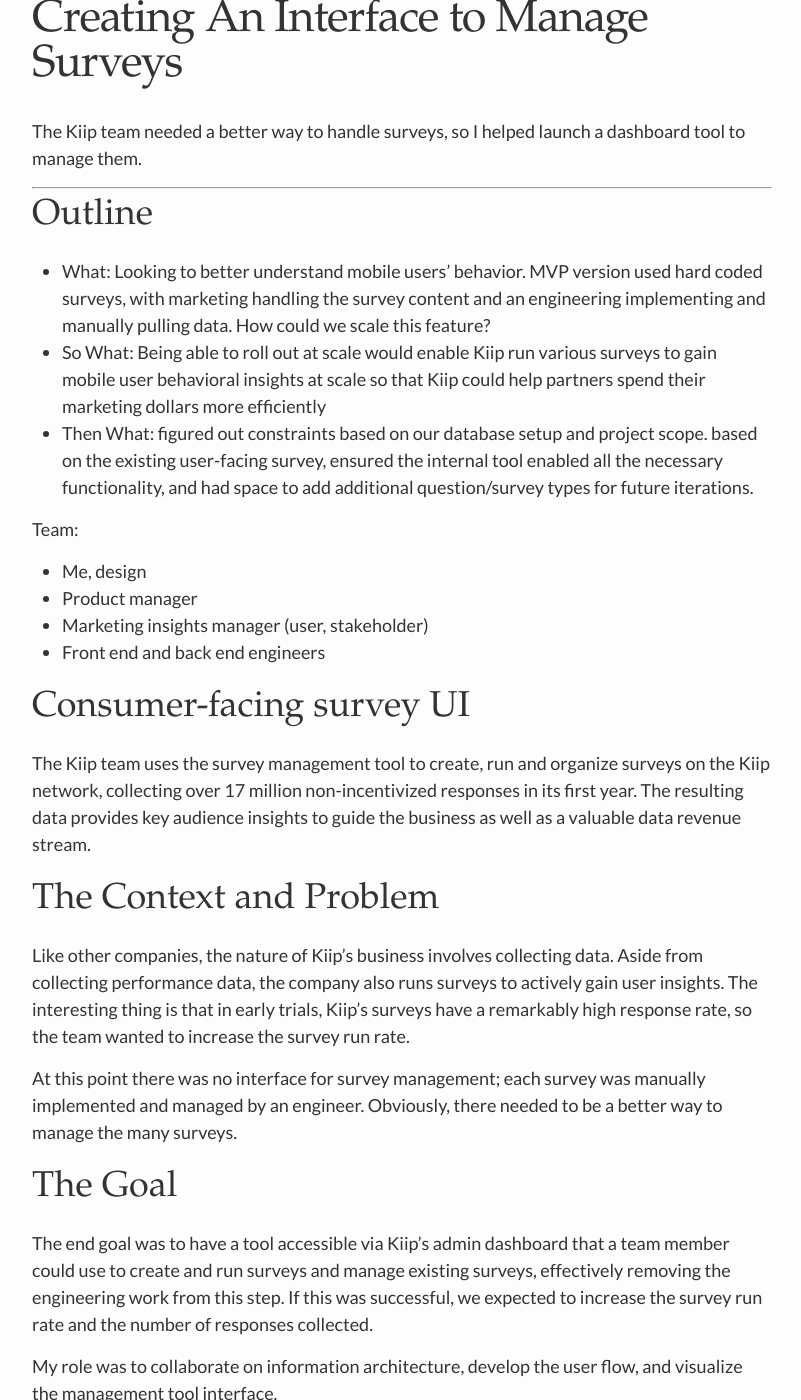
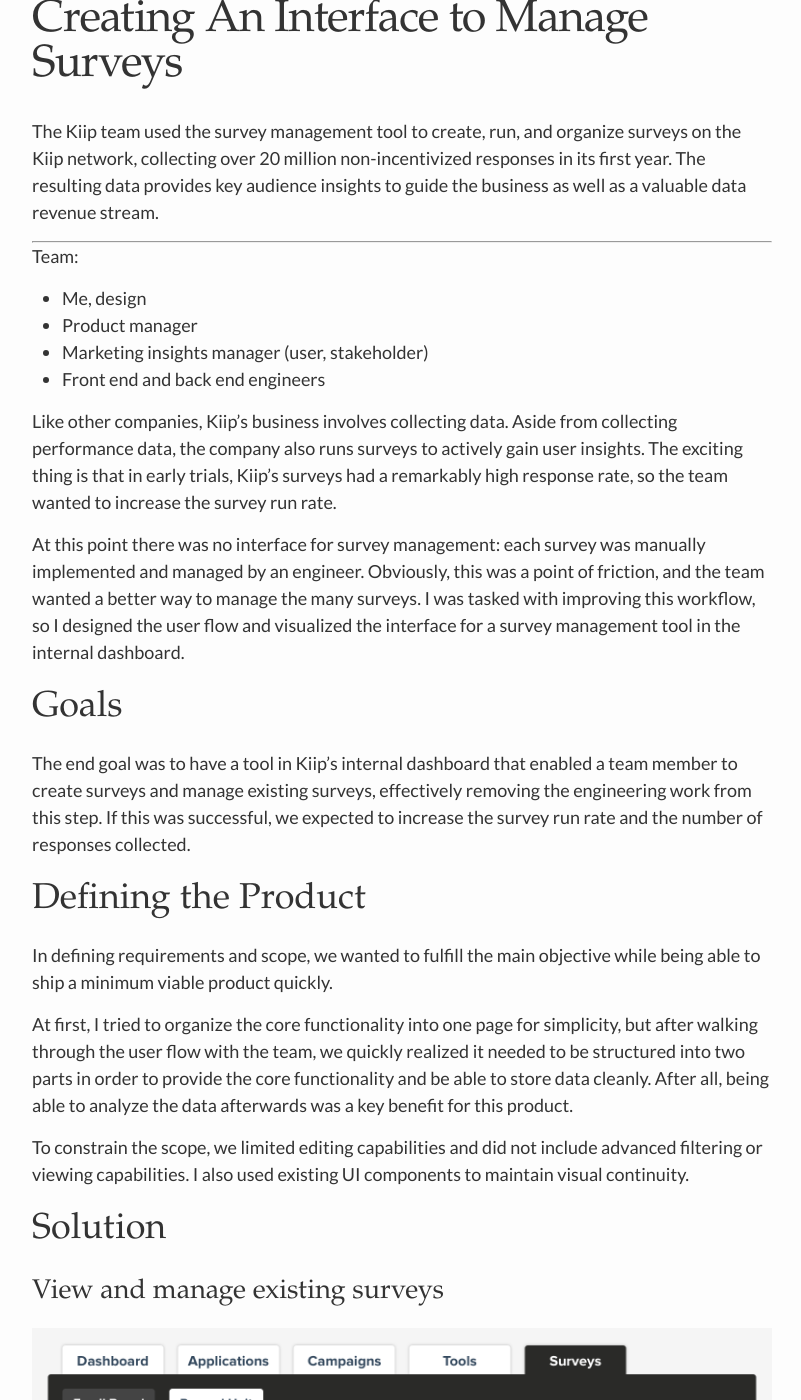
Before and after one commit to corihuang/corihuang.github.io, a Jekyll site: the page built from _projects/kiip-survey.md, in a window 1280 px wide and 1400 px high, scrolled down 249 px. Shown: the whole window, without its empty margins (238-1039 px from the left). Built offline with Jekyll 4.4.1, drawn with Linux system fonts in a browser that asks for light colours; some web fonts are replaced; some of the changed text lies outside the part shown.

Commit message:
edited kiip survey post

```diff
--- a/_projects/kiip-survey.md
+++ b/_projects/kiip-survey.md
@@ -5,14 +5,9 @@
 date: 2016-03-01
 ---
 
-The Kiip team needed a better way to handle surveys, so I helped launch a dashboard tool to manage them.
+The Kiip team used the survey management tool to create, run, and organize surveys on the Kiip network, collecting over 20 million non-incentivized responses in its first year. The resulting data provides key audience insights to guide the business as well as a valuable data revenue stream.
 
 ---
-## Outline
-
-- What: Looking to better understand mobile users' behavior. MVP version used hard coded surveys, with marketing handling the survey content and an engineering implementing and manually pulling data. How could we scale this feature?
-- So What: Being able to roll out at scale would enable Kiip run various surveys to gain mobile user behavioral insights at scale so that Kiip could help partners spend their marketing dollars more efficiently
-- Then What: figured out constraints based on our database setup and project scope. based on the existing user-facing survey, ensured the internal tool enabled all the necessary functionality, and had space to add additional question/survey types for future iterations.
 
 Team:
 - Me, design
@@ -20,57 +15,36 @@
 - Marketing insights manager (user, stakeholder)
 - Front end and back end engineers
 
-## Consumer-facing survey UI
+Like other companies, Kiip’s business involves collecting data. Aside from collecting performance data, the company also runs surveys to actively gain user insights. The exciting thing is that in early trials, Kiip’s surveys had a remarkably high response rate, so the team wanted to increase the survey run rate.
 
-The Kiip team uses the survey management tool to create, run and organize surveys on the Kiip network, collecting over 17 million non-incentivized responses in its first year. The resulting data provides key audience insights to guide the business as well as a valuable data revenue stream.
+At this point there was no interface for survey management: each survey was manually implemented and managed by an engineer. Obviously, this was a point of friction, and the team wanted a better way to manage the many surveys. I was tasked with improving this workflow, so I designed the user flow and visualized the interface for a survey management tool in the internal dashboard.
 
-## The Context and Problem
-Like other companies, the nature of Kiip’s business involves collecting data. Aside from collecting performance data, the company also runs surveys to actively gain user insights. The interesting thing is that in early trials, Kiip’s surveys have a remarkably high response rate, so the team wanted to increase the survey run rate.
+## Goals
+The end goal was to have a tool in Kiip’s internal dashboard that enabled a team member to create surveys and manage existing surveys, effectively removing the engineering work from this step. If this was successful, we expected to increase the survey run rate and the number of responses collected.
 
-At this point there was no interface for survey management; each survey was manually implemented and managed by an engineer. Obviously, there needed to be a better way to manage the many surveys.
+## Defining the Product
+In defining requirements and scope, we wanted to fulfill the main objective while being able to ship a minimum viable product quickly.
 
-## The Goal
-The end goal was to have a tool accessible via Kiip’s admin dashboard that a team member could use to create and run surveys and manage existing surveys, effectively removing the engineering work from this step. If this was successful, we expected to increase the survey run rate and the number of responses collected.
+At first, I tried to organize the core functionality into one page for simplicity, but after walking through the user flow with the team, we quickly realized it needed to be structured into two parts in order to provide the core functionality and be able to store data cleanly. After all, being able to analyze the data afterwards was a key benefit for this product.
 
-My role was to collaborate on information architecture, develop the user flow, and visualize the management tool interface.
+To constrain the scope, we limited editing capabilities and did not include advanced filtering or viewing capabilities. I also used existing UI components to maintain visual continuity.
 
-## Constraints
-In defining requirements and scope, we wanted to reach the main objectives while being able to ship something fairly quickly. Since the value of the survey data lies in the insights gleaned, it was important to control how survey question and answer data was input. We also contained the tool to just its core functionality by limiting editing capabilities and advanced features.
-
-Visually, the tool was part of a larger dashboard, so I respected existing UI components and tried to maintain visual continuity.
-
-## Research and Questions
-Being that this was an internal tool, I could assume a certain level of knowledge about dashboard functionality, and it was easy to speak to my users and test the design throughout the process.
-
-Through team discussions, we explored questions including but not limited to:
-- What information do you need to create a survey? What metadata do you need to be able to meaningfully parse the data collected?
-- Do surveys automatically start and end? What determines the survey flight?
-- How do we prevent duplicate questions with slightly different wording?
-- What if someone wants to run the same question in a different survey? How do they duplicate it?
-- Can you make any changes once the survey starts?
-
-## Exploring Solutions
-Early one-page ideas
-
-At first, I explored user flows that could be contained on one page because I wanted the tool to feel simple and transparent. However, in walking through the user flow with the product manager and marketing insights manager, we quickly realized it needed to be structured into two parts, which I think provides more clarity to the user and better aligns with our goal to control data input.
-
-The two parts allowed the user to:
+## Solution
 
 # View and manage existing surveys
 ![Survey management screen](/assets/img/kiip-survey-manage.png)
-I visualized this as an overview page with an accordion of all the surveys. There was a lot of data that needed to be organized on this screen so the user could see the most important information right away.
+This was an overview page with an accordion of all the surveys. There was a lot of data that needed to be organized on this screen so the user could see the most important information right away.
+
+The top level showed the survey name, active or inactive status, number of responses, tags, and dates. In the expanded view, the user could see a preview of the survey with questions visible and targeting options, along with the top level info.
 
 # Create new surveys
 ![New survey screen](/assets/img/kiip-survey-create.png)
-To address the concern with data entry and organization, we broke down the survey creation into 3 sections:
-- A create new survey form
-- A question database that tracked question and answer option sets
-- A create new question form
-The 3 parts of the survey creation form
+To address the concern with data entry and organization, we broke down the survey creation into 3 steps:
+- A create survey form
+- A question list tracking question and answer option sets
+- A new question form
 
-## Looking Back and Forward
-Looking back, I can think of at least two possible improvements for next iterations. More editing functionality is needed, and the survey flight trigger could be reviewed: we used start and end dates, which make sense for seasonal surveys, but some surveys might require a minimum number of responses.
+## Results
+**Overall, the product was a success, collecting 20 million non-incentivized responses in its first year and allowing the marketing team to manage all surveys without engineering support. It's been featured in [*eMarketer*](https://www.emarketer.com/Article/Where-Will-Mobile-Users-Shopping-this-Holiday/1014485), [*Bustle*](https://www.bustle.com/p/how-you-should-spend-your-tax-refund-according-to-experts-50931), and *TechCrunch*.**
 
-Looking forward, adding more customization and data manipulation features would make the survey tool more robust and useful. Just to name one example, the overview page would benefit from more sort and filter options. How many surveys are about the holidays? About shopping? About sports? There are tags on every survey could be better utilized.
-
-**Overall, product collected 20 million non-incentivized responses in its first year. It's been featured in [*eMarketer*](https://www.emarketer.com/Article/Where-Will-Mobile-Users-Shopping-this-Holiday/1014485), [*Bustle*](https://www.bustle.com/p/how-you-should-spend-your-tax-refund-according-to-experts-50931), and *TechCrunch*.**
+As far as improvements, there is still a lot of manual work that could be offloaded to the tool. For instance, the survey is activated by setting start and end dates, which make sense for seasonal surveys, but some surveys should be set to collect a minimum number of responses. Ideally, I'd also like to understand how the end user's experience is impact by the surveys to potentially build in notifications or metrics to inform the marketing team's decisions.
```
Also changed, not shown: Gemfile (line endings or trailing spaces).
